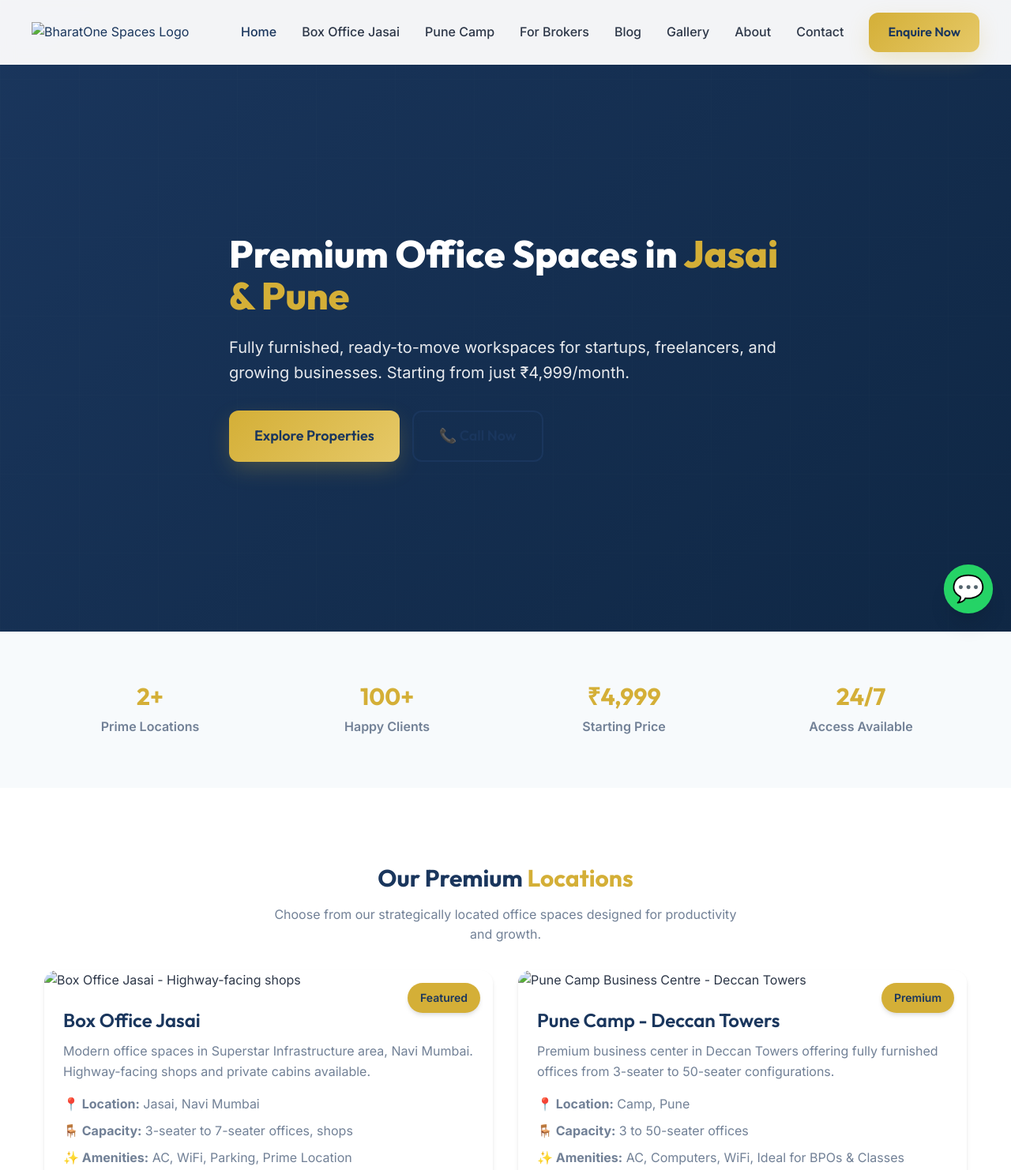
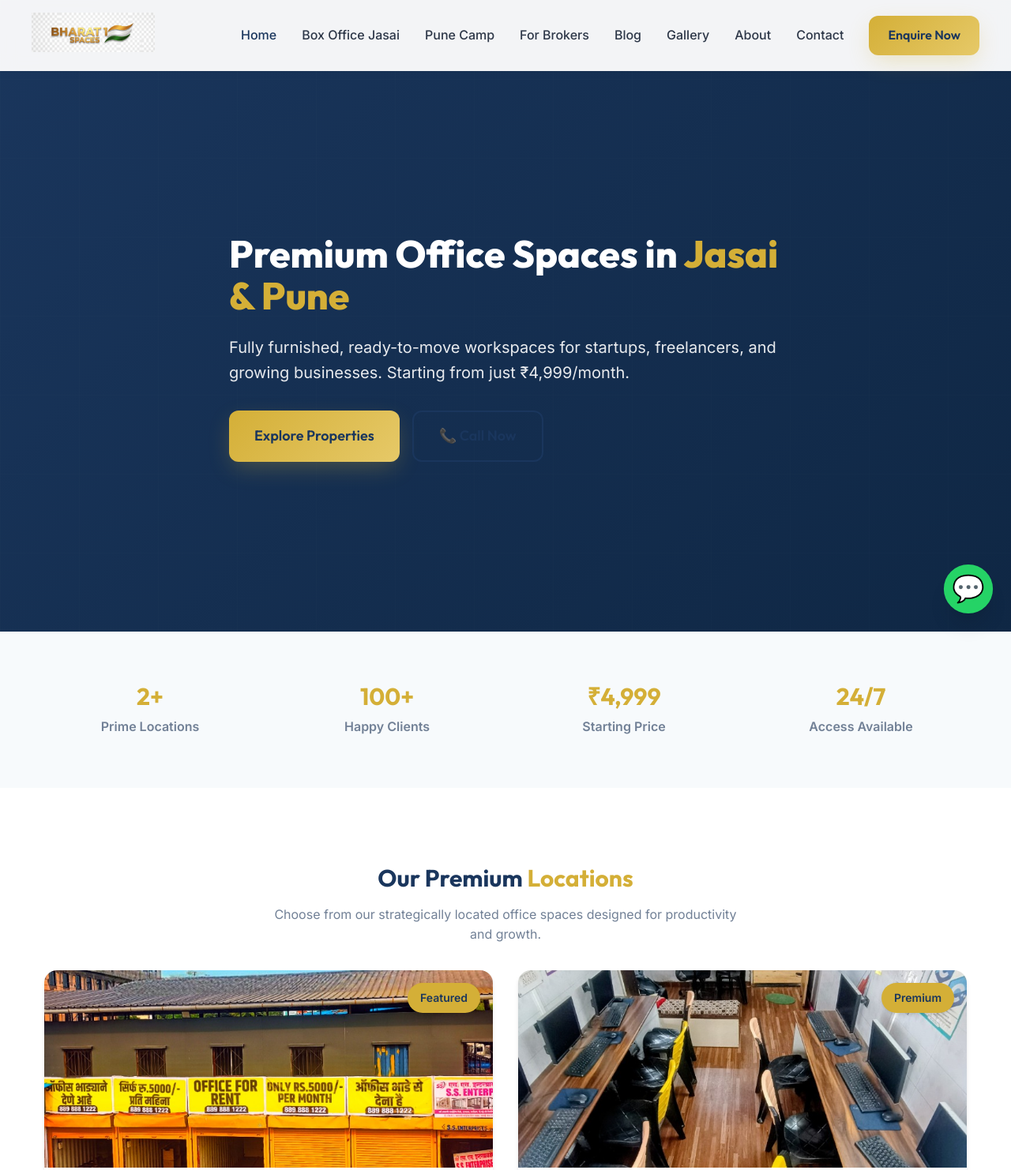
Before and after one commit to bharatonespaces-spec/bharatonespaces-website, a plain HTML site: page index.html in a window 1280 px wide. Shown: the top 1482 px of the page at 79% size. Drawn offline with Linux system fonts and the light colour scheme.

Commit message:
Fix image paths: remove images/ prefix to match current file structure

```diff
--- a/index.html
+++ b/index.html
@@ -14,7 +14,7 @@
     <link rel="stylesheet" href="css/styles.css">
 
     <!-- Favicon -->
-    <link rel="icon" type="image/png" href="images/logo.png">
+    <link rel="icon" type="image/png" href="logo.png">
 </head>
 
 <body>
@@ -22,7 +22,7 @@
     <header class="header">
         <nav class="nav container">
             <a href="index.html">
-                <img src="images/logo.png" alt="BharatOne Spaces Logo" class="nav-logo">
+                <img src="logo.png" alt="BharatOne Spaces Logo" class="nav-logo">
             </a>
 
             <button class="nav-toggle" aria-label="Toggle navigation">
@@ -97,7 +97,7 @@
                 <!-- Box Office Jasai -->
                 <div class="card property-card fade-in-up">
                     <div class="property-badge">Featured</div>
-                    <img src="images/jasai-highway-shops-8x20.jpg" alt="Box Office Jasai - Highway-facing shops"
+                    <img src="jasai-highway-shops-8x20.jpg" alt="Box Office Jasai - Highway-facing shops"
                         class="card-image">
                     <div class="card-content">
                         <h3 class="card-title">Box Office Jasai</h3>
@@ -127,7 +127,7 @@
                 <!-- Pune Camp Business Centre -->
                 <div class="card property-card fade-in-up">
                     <div class="property-badge">Premium</div>
-                    <img src="images/pune-10seater-view1.jpg" alt="Pune Camp Business Centre - Deccan Towers"
+                    <img src="pune-10seater-view1.jpg" alt="Pune Camp Business Centre - Deccan Towers"
                         class="card-image">
                     <div class="card-content">
                         <h3 class="card-title">Pune Camp - Deccan Towers</h3>
@@ -324,7 +324,7 @@
         <div class="container">
             <div class="footer-content">
                 <div class="footer-section">
-                    <img src="images/logo.png" alt="BharatOne Spaces"
+                    <img src="logo.png" alt="BharatOne Spaces"
                         style="height: 60px; margin-bottom: var(--space-4);">
                     <p>Premium office spaces in Jasai and Pune for startups, freelancers, and growing businesses.</p>
                 </div>
@@ -369,4 +369,5 @@
     <script src="js/main.js"></script>
 </body>
 
+
 </html>
```
